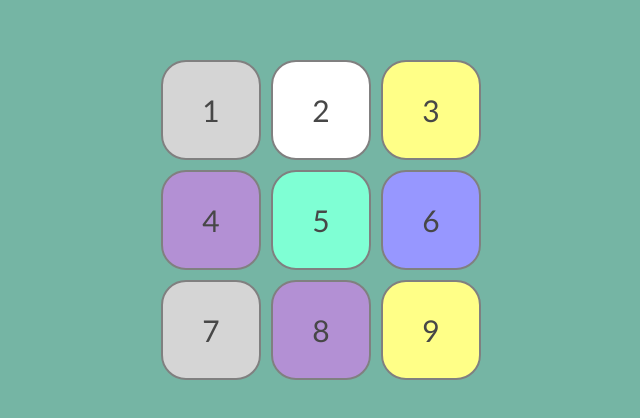
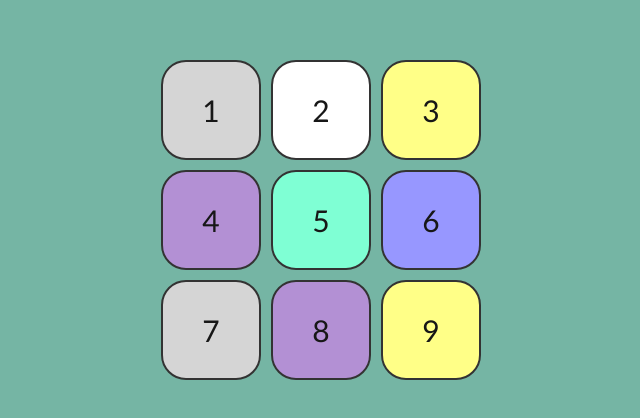
Before and after one commit to PaoloArmentano/grid-practice, a plain HTML site: page index.html in a window 1280 px wide. Shown: the part 180-598 px from the top of the page, without its empty margins (319-959 px from the left). Drawn offline with Linux system fonts and the light colour scheme.

Commit message:
changed some colours

```diff
--- a/style.css
+++ b/style.css
@@ -24,9 +24,9 @@ html, body {
     align-items: center;
     border-radius: 25px;
     font-size: 30px;
-    color: rgb(71, 71, 71);
+    color: rgb(23, 23, 23);
     cursor: pointer;
-    border: 2px solid gray;
+    border: 2px solid rgb(51, 51, 51);
 }
 .container > div:nth-child(2n){
     background-color: white;
```
